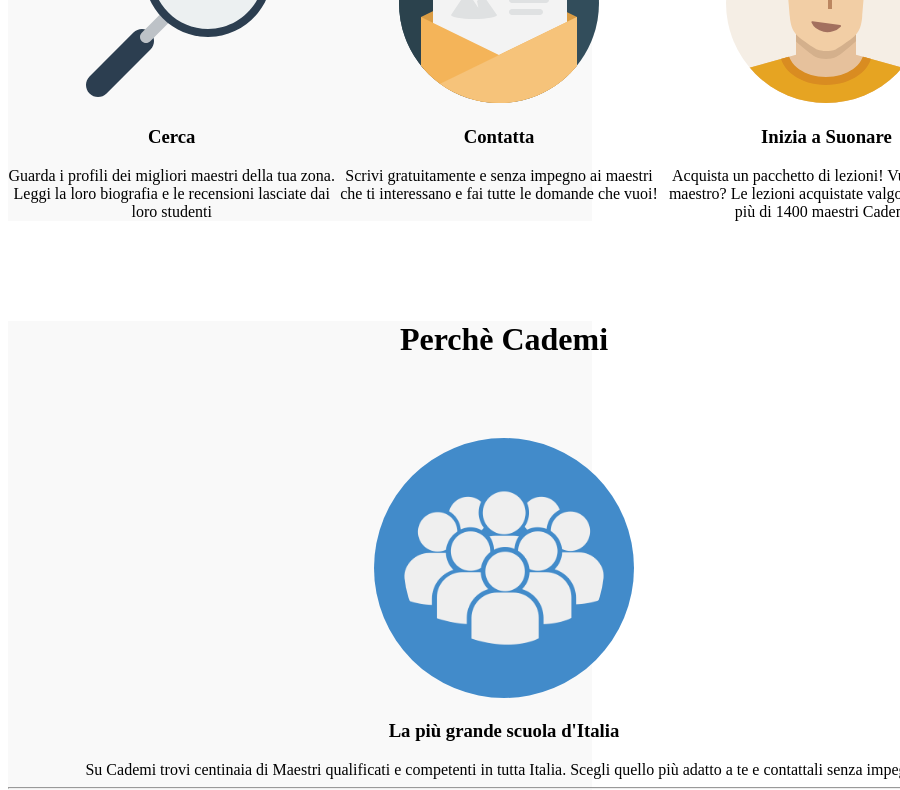
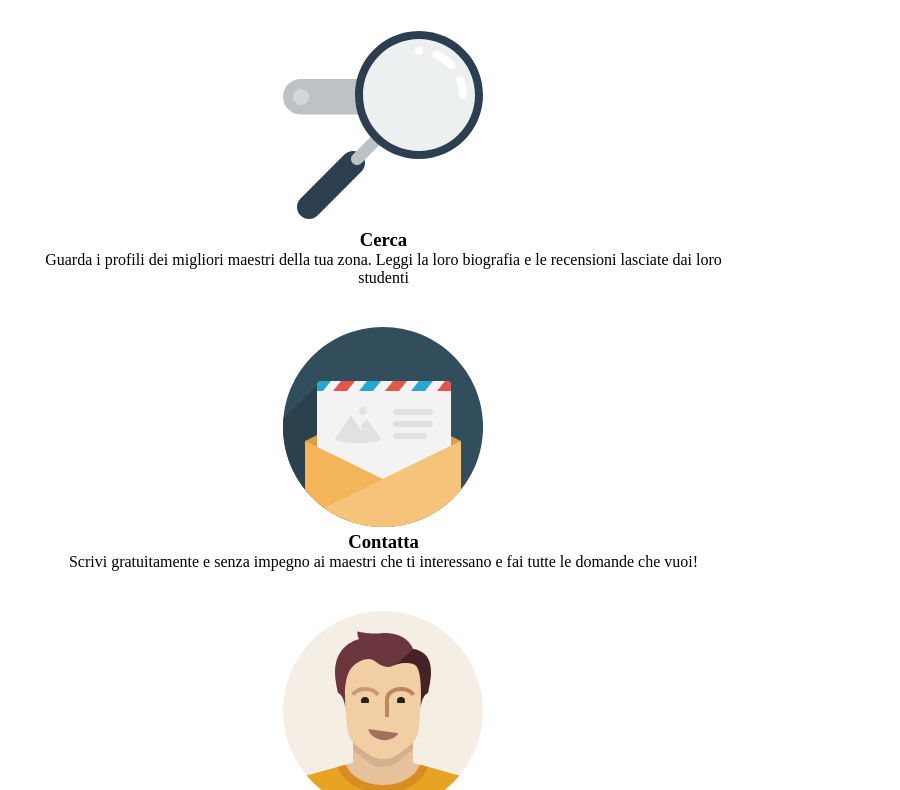
Before and after one commit to Demask90/html-css-resp-wannabe, a plain HTML site: page index.html in a window 600 px wide. Shown: the part 727-1517 px from the top of the page, 900 px wide, since content can reach past the window. Drawn offline with Linux system fonts and the light colour scheme.

Commit message:
fine progetto + bonus

```diff
--- a/style.css
+++ b/style.css
@@ -109,3 +109,41 @@ img {
     padding: 20px 0;
   }
 }
+
+@media (min-width: 420px) and (max-width: 767px) {
+
+  *{
+    margin: 0 auto;
+    padding: 0;
+    box-sizing: border-box;
+  }
+
+  .container.grey {
+    background-color: transparent;
+}
+
+  .row{
+    width: 767px;
+    margin: 0 auto;
+  }
+
+  #lezioni .row,
+  #why .row{
+    background-color: lightcoral;
+  }
+
+  #lezioni .row .left,
+  #lezioni .row .right,
+  .row h1,
+  #steps .row .left,
+  #steps .row .central,
+  #steps .row .right,
+  #why .row .first,
+  #why .row .second,
+  #why .row .third{
+    float: none;
+    width: 90%;
+    margin: 0 auto;
+    padding: 20px 0;
+  }
+}
```
